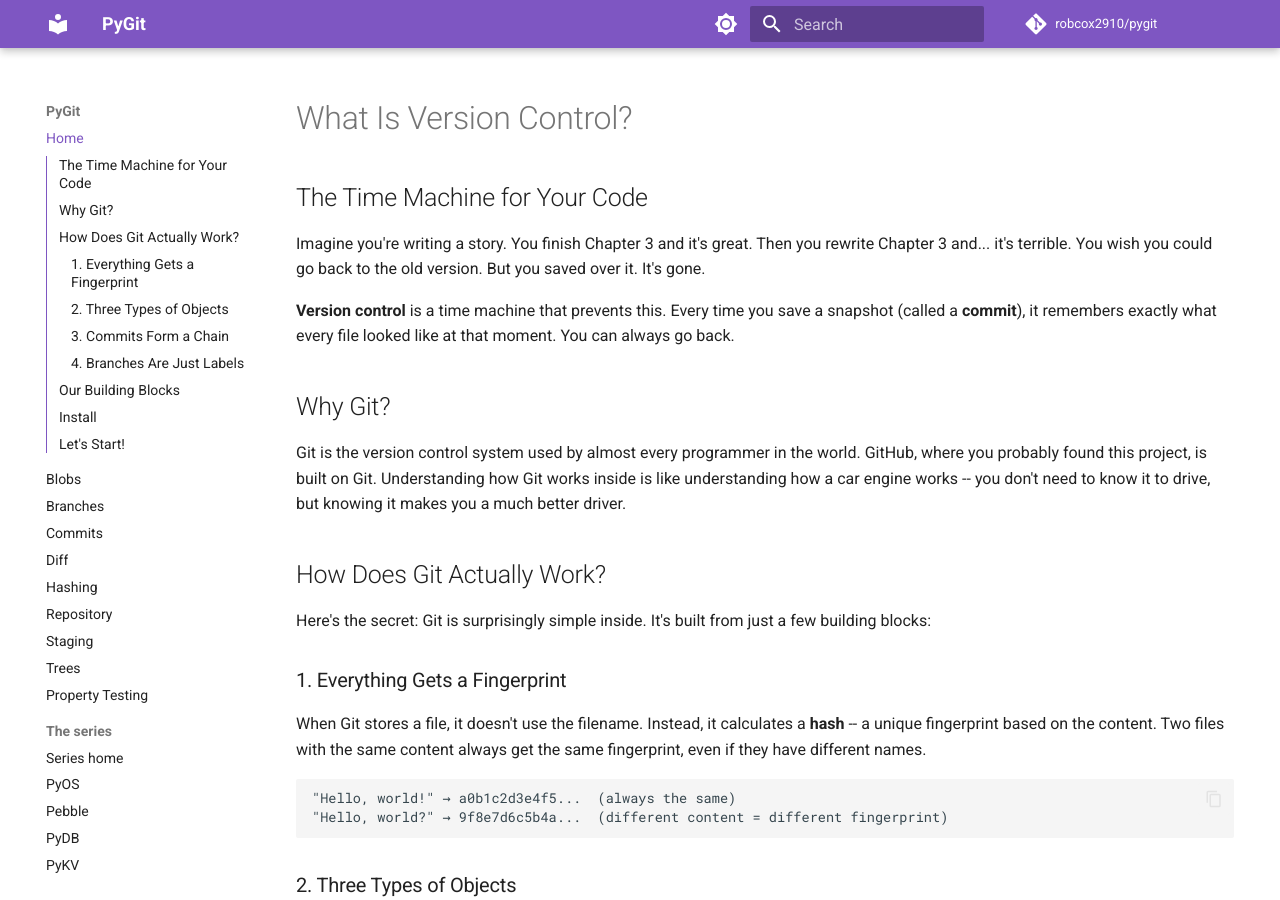
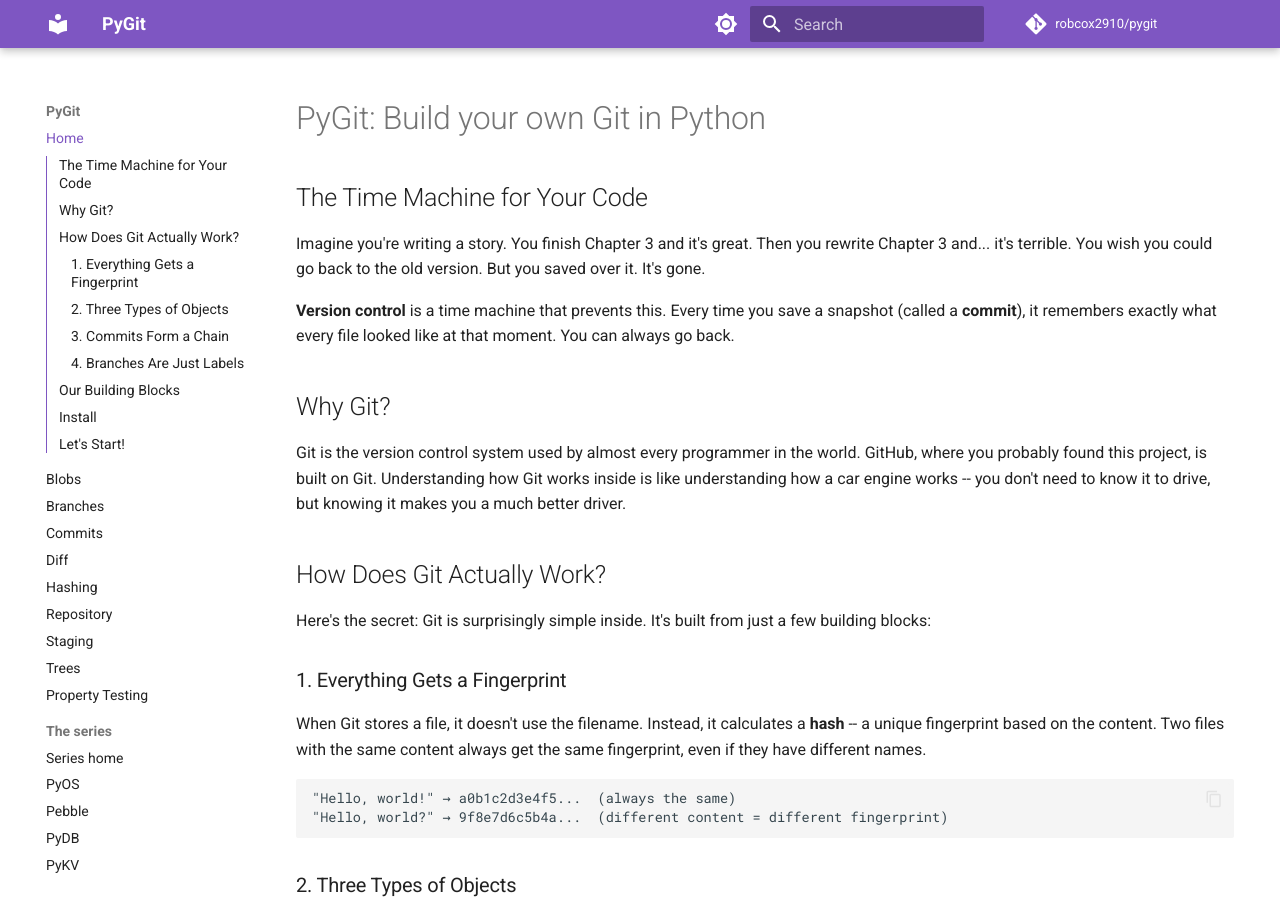
Before and after one commit to robcox2910/pygit, an MkDocs documentation site: the page built from docs/index.md, in a window 1280 px wide and 900 px high. Built offline with MkDocs 1.6.1 and Material for MkDocs 9.7.7, drawn with Linux system fonts in a browser that asks for light colours; comment, search, counter and statistics services are not loaded.

Commit message:
docs: show the series title at the top of the landing page (#16)
Curated lists (such as free-programming-books) require an entry's title to
match the one displayed on the resource itself.


Claude-Session: https://claude.ai/code/session_01V7Qx2bpVb4r459q1hdHABV

Co-authored-by: Claude <noreply@anthropic.com>

```diff
--- a/docs/index.md
+++ b/docs/index.md
@@ -3,7 +3,7 @@ title: "Build your own Git in Python: how version control works"
 description: "How Git works inside, built from scratch in Python: content hashing, blobs, trees, commits, branches, staging and diffs, explained simply."
 ---
 
-# What Is Version Control?
+# PyGit: Build your own Git in Python
 
 ## The Time Machine for Your Code
 
```
